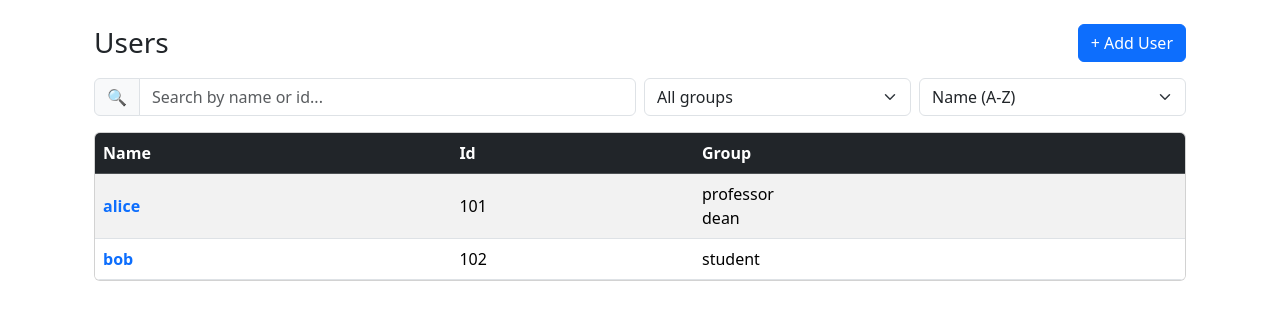
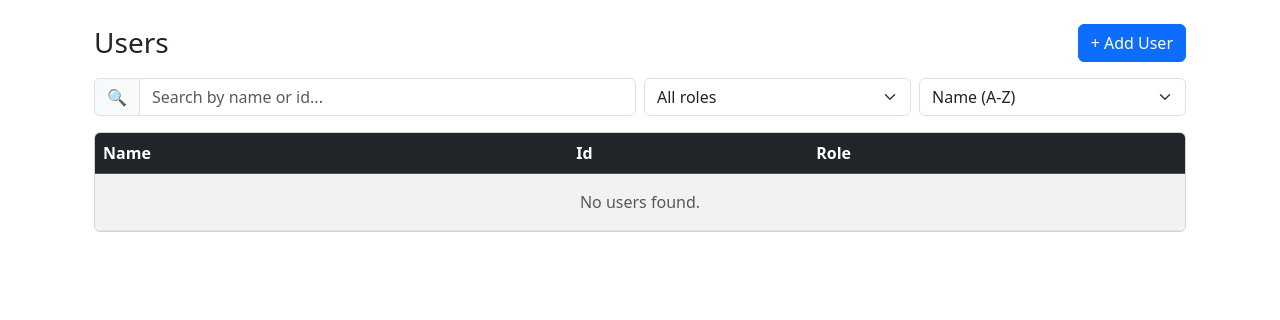
Before and after one commit to nicolas-bliss-carrascosa/CARDoor-system, a Django app: page /users/ in a window 1280 px wide. Shown: the part 57-377 px from the top of the page. Run offline with Django 4.2, Linux system fonts and the light colour scheme.

Commit message:
finished read operations

```diff
--- a/django-frontend/users/templates/users/users.html
+++ b/django-frontend/users/templates/users/users.html
@@ -18,12 +18,12 @@
     </div>
 
     <div class="col-6 col-md-3">
-      <label for="groupFilter" class="visually-hidden">Filter by group</label>
+      <label for="groupFilter" class="visually-hidden">Filter by role</label>
       <select id="groupFilter" class="form-select">
-        <option value="" selected>All groups</option>
-        <option value="admin">Admin</option>
-        <option value="editor">Editor</option>
-        <option value="viewer">Viewer</option>
+        <option value="" selected>All roles</option>
+        {% for role in roles %}
+        <option value="{{role.id}}">{{role.description}}</option>
+        {% endfor %}
       </select>
     </div>
 
@@ -34,7 +34,7 @@
         <option value="name-desc">Name (Z-A)</option>
         <option value="id-asc">Id (low to high)</option>
         <option value="id-desc">Id (high to low)</option>
-        <option value="group-asc">Group (A-Z)</option>
+        <option value="group-asc">Role (A-Z)</option>
       </select>
     </div>
   </form>
@@ -46,25 +46,25 @@
           <tr>
             <th scope="col">Name</th>
             <th scope="col">Id</th>
-            <th scope="col">Group</th>
+            <th scope="col">Role</th>
           </tr>
         </thead>
         <tbody>
-          {% for id, user in users.items %}
+          {% for user in users %}
           <tr data-user
               data-name="{{ user.name|lower }}"
-              data-id="{{ id|lower }}"
-              data-groups="{{ user.role|join:'|'|lower }}"
-              data-group="{{ user.role|first|lower }}">
+              data-id="{{ user.id|lower }}"
+data-roles="{% for r in user.role_list %}{{ r.id }}{% if not forloop.last %}|{% endif %}{% endfor %}"
+data-primary-role="{% if user.role_list %}{{ user.role_list.0.id }}{% endif %}">
             <td>
-              <a href="{% url 'user_detail' id=id %}" class="text-decoration-none fw-bold">
+              <a href="{% url 'user_detail' id=user.id %}" class="text-decoration-none fw-bold">
                 {{ user.name }}
               </a>
             </td>
-            <td>{{ id }}</td>
+            <td>{{ user.id }}</td>
             <td>
-              {% for group in user.role %}
-                {{ group }}<br/>
+              {% for group in user.role_list%}
+                {{ group.description }}<br/>
               {% endfor %}
             </td>
           </tr>
@@ -94,18 +94,26 @@
 
 function applyFilter() {
   const q = search.value.trim().toLowerCase();
-    const group = groupFilter.value;
+  const roleId = groupFilter.value;
+  console.log(roleId);
+    // "" means "All roles"
   let visible = 0;
 
   for (const row of rows) {
-      const matchesText = !q || row.dataset.name.includes(q) || row.dataset.id.includes(q);
-      const matchesGroup = !group || row.dataset.groups.split('|').includes(group);
-      row.hidden = !(matchesText && matchesGroup);
+    console.log(row);
+    const name = (row.dataset.name || '').toLowerCase();
+    const id = (row.dataset.id || '').toLowerCase();
+    const roleIds = (row.dataset.roles|| '').split('|').filter(Boolean);
+
+    const matchesText = !q || name.includes(q) || id.includes(q);
+    const matchesRole = !roleId || roleIds.includes(roleId);
+
+    row.hidden = !(matchesText && matchesRole);
     if (!row.hidden) visible++;
   }
+
   noMatches.hidden = rows.length === 0 || visible > 0;
 }
-
   function applySort() {
     const [key, dir] = sortBy.value.split('-');
     const sorted = [...rows].sort((a, b) => {
--- a/django-frontend/users/views.py
+++ b/django-frontend/users/views.py
@@ -1,25 +1,56 @@
 from django.http import Http404
 from django.shortcuts import render
-
-MOCK_USERS = {
-    101: {
-        'id': 101,
-        'name': 'alice',
-        'role': ['professor', 'dean']
-    },
-    102: {
-        'id': 102,
-        'name': 'bob',
-        'role': ['student']
-    }
-}
+from .models import Users, Roles, UserXRole
+from facilities.models import UserXDoor, Doors
+from collections import defaultdict
+from django.db.models import OuterRef, Subquery
+from django.shortcuts import get_object_or_404, render
 
 # Create your views here.
 def users(request):
-    return render(request, "users/users.html", {"users": MOCK_USERS})
+    users = list(Users.objects.all())
+    pairs = list(UserXRole.objects.values_list("user_id", "role_id"))
+
+    roles = Roles.objects.in_bulk({role_id for _, role_id in pairs})
+
+    roles_by_user = defaultdict(list)
+    for user_id, role_id in pairs:
+        role = roles[role_id]
+        roles_by_user[user_id].append({"id": role.id, "description": role.description})
+
+    for u in users:
+        u.role_list = roles_by_user[u.id]
+    return render(request, "users/users.html", {"users": users, "roles": roles.values()})
+
+def find_role_ids(user_data):
+    return UserXRole.objects.filter(user=user_data).values_list('role_id', flat=True)
+
+def find_door_ids(user_data):
+    return UserXDoor.objects.filter(user=user_data).values_list('door_id', flat=True)
+
 
 def user_detail(request, id):
-    user_data = MOCK_USERS.get(id)
-    if not user_data:
-        raise Http404('User does not exist')
-    return render(request, "users/user_detail.html", {"user": user_data})
+    user = get_object_or_404(Users, id=id)
+
+    user_role_ids = find_role_ids(user)
+    included_roles = Roles.objects.filter(id__in=user_role_ids)
+    other_roles = Roles.objects.exclude(id__in=user_role_ids)
+
+    user_door_ids = find_door_ids(user)
+    user_override = UserXDoor.objects.filter(user=user, door=OuterRef('pk'))
+
+    overridden_doors = (
+        Doors.objects
+        .filter(id__in=user_door_ids)
+        .select_related('facility')
+        .annotate(allowed=Subquery(user_override.values('allowed')[:1]))
+    )
+    other_doors = Doors.objects.exclude(id__in=user_door_ids).select_related('facility')
+    breakpoint()
+    return render(request, "users/user_detail.html", {
+        "user": user,
+        "includedRoles": included_roles,
+        "otherRoles": other_roles,
+        "overriddenDoors": overridden_doors,
+        "otherDoors": other_doors,
+    })
```
Also changed, not shown: django-frontend/dashboard/models.py (+6 -6 lines), django-frontend/facilities/models.py (+10 -10 lines), django-frontend/facilities/templates/facilities/facilities.html (+4 -4 lines), django-frontend/facilities/templates/facilities/facility_detail.html (+8 -8 lines), django-frontend/facilities/views.py (+14 -56 lines), django-frontend/users/models.py (+5 -5 lines), django-frontend/users/templates/users/user_detail.html (+12 -12 lines). Lines whose indentation alone changed are shown as unchanged.
